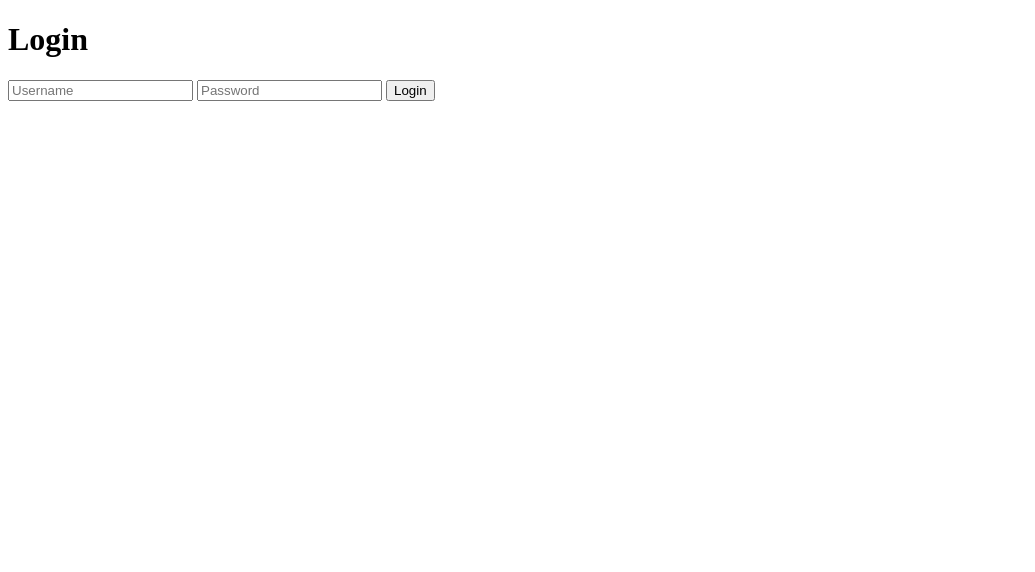
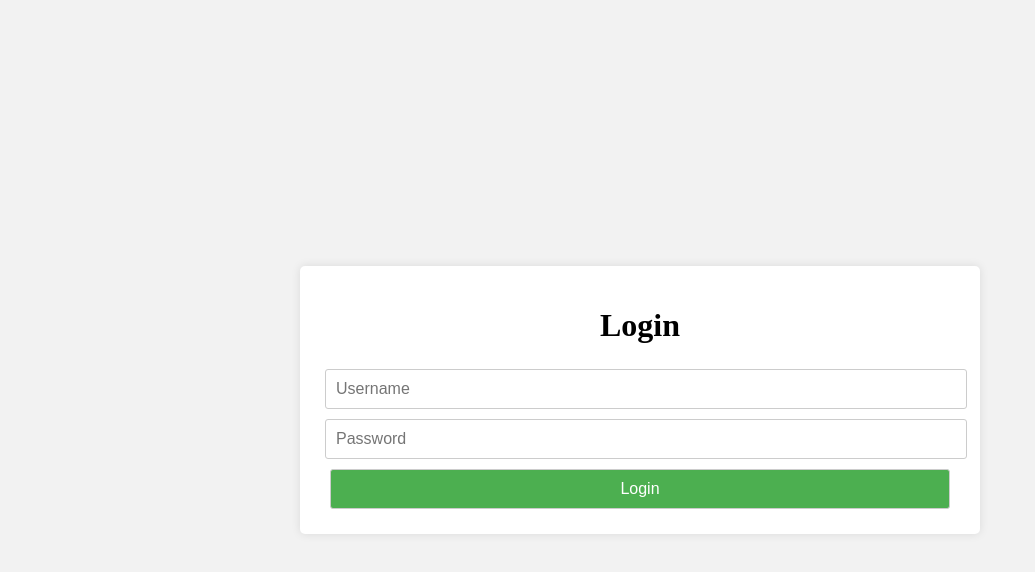
Before and after one commit to MarioLisbona/v2-node-telegram-app, a website: page index.html in a window 1280 px wide. Shown: the whole page, without its empty margins (0-1035 px from the left). Drawn offline with Linux system fonts and the light colour scheme.

Commit message:
update login styles

```diff
--- a/index.html
+++ b/index.html
@@ -1,15 +1,62 @@
 <!DOCTYPE html>
 <html lang="en">
   <head>
-    <meta charset="UTF-8" />
-    <meta name="viewport" content="width=device-width, initial-scale=1.0" />
-    <title>WebSocket Example</title>
+    <style>
+      body {
+        display: flex;
+        justify-content: center; /* Center horizontally */
+        align-items: center; /* Center vertically */
+        height: 100vh; /* Take up the full height of the viewport */
+        margin: 0; /* Remove default margin */
+        background-color: #f2f2f2; /* Set background color */
+      }
+
+      #container {
+        width: 50%; /* Take up 50% of the viewport width */
+        text-align: center; /* Center text horizontally */
+        background-color: #fff; /* Set background color */
+        padding: 20px; /* Add padding */
+        border-radius: 5px; /* Add border radius */
+        box-shadow: 0 0 10px rgba(0, 0, 0, 0.1); /* Add box shadow */
+      }
+
+      h1 {
+        margin-bottom: 20px; /* Add some space below the heading */
+      }
+
+      input[type="text"],
+      input[type="password"],
+      input[type="submit"] {
+        padding: 10px; /* Adjust padding */
+        margin: 5px; /* Adjust margin */
+        width: calc(100% - 20px); /* Adjust width */
+        border: 1px solid #ccc; /* Add border */
+        border-radius: 3px; /* Add border radius */
+        font-size: 16px; /* Set font size */
+      }
+
+      input[type="submit"] {
+        background-color: #4caf50; /* Set background color */
+        color: white; /* Set text color */
+        cursor: pointer; /* Set cursor */
+      }
+
+      input[type="submit"]:hover {
+        background-color: #45a049; /* Change background color on hover */
+      }
+    </style>
   </head>
   <body>
+    <div id="container">
       <h1>Login</h1>
+
+      <form id="login-form">
         <input type="text" id="username" placeholder="Username" />
         <input type="password" id="password" placeholder="Password" />
-    <button id="loginBtn">Login</button>
+        <input type="submit" value="Login" id="loginBtn" />
+      </form>
+    </div>
+  </body>
 
   <script>
     const ws = new WebSocket("ws://localhost:443");
@@ -50,5 +97,4 @@
       }
     };
   </script>
-  </body>
 </html>
```
Lines whose indentation alone changed are shown as unchanged.
